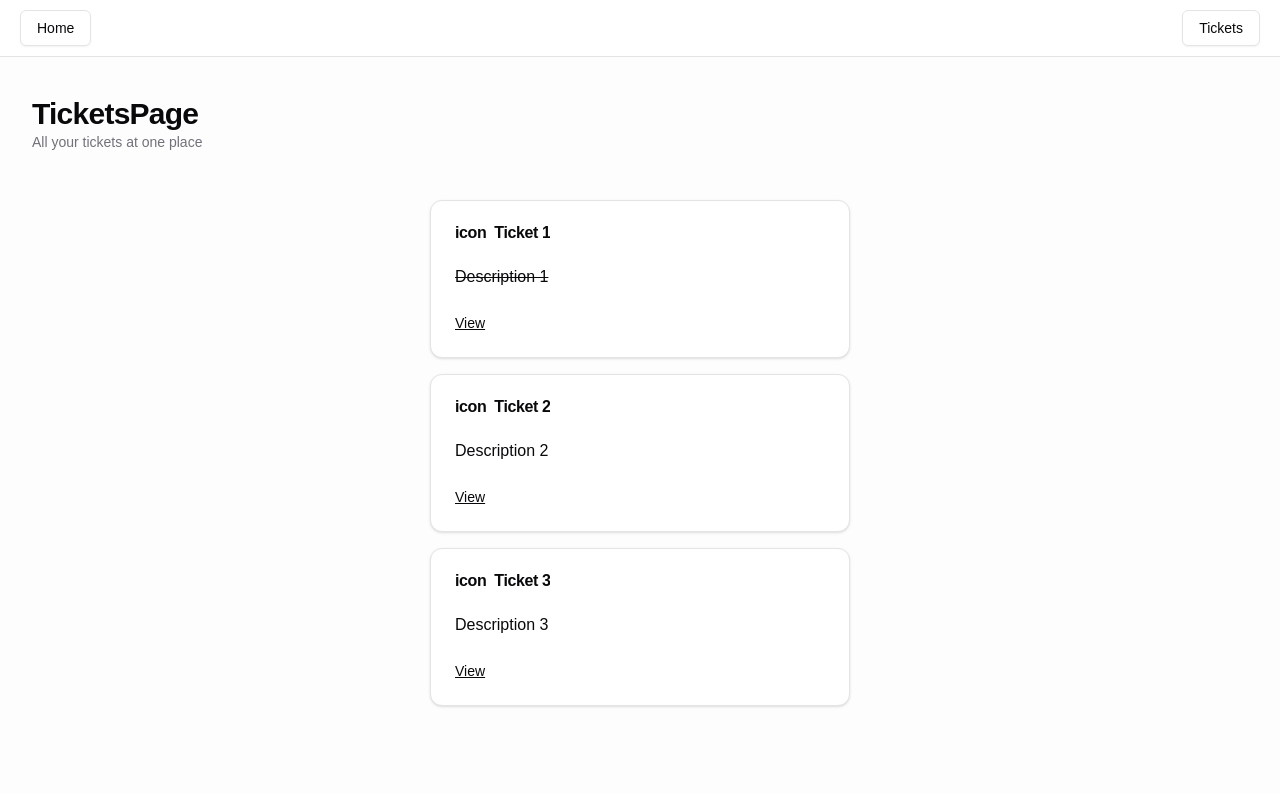
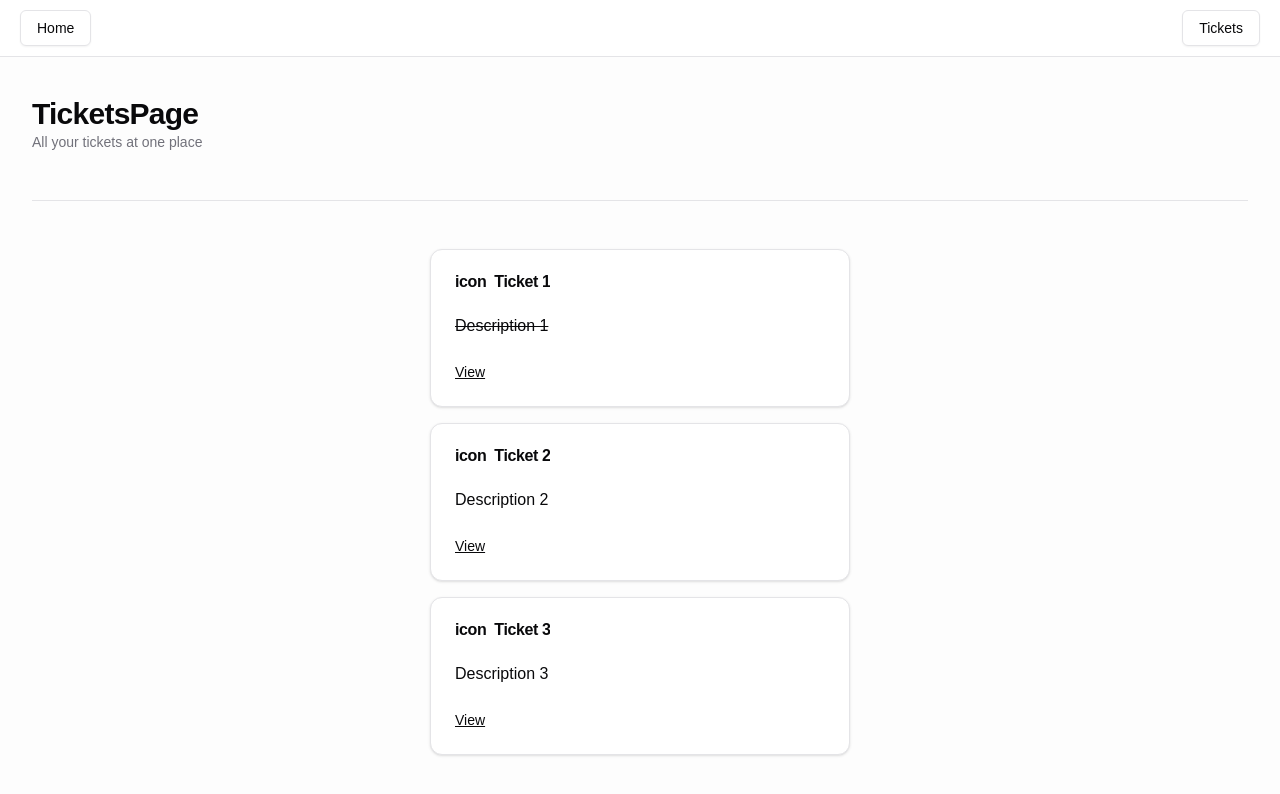
Before and after one commit to yearth/the-road-to-next-app, a Next.js app: page /tickets in a window 1280 px wide. Shown: the top 794 px of the page. Built offline with nearby package versions, Linux system fonts and the light colour scheme.

Commit message:
use shadcn-ui separator component

```diff
--- a/src/app/page.tsx
+++ b/src/app/page.tsx
@@ -1,3 +1,4 @@
+import { Separator } from "@/components/ui/separator";
 import { tickets } from "@/paths";
 import Link from "next/link";
 
@@ -16,6 +17,8 @@ export default function HomePage() {
         </p>
       </div>
 
+      <Separator />
+
       <div className="flex-1 flex flex-col items-center">
         <Link
           href={tickets()}
--- a/src/app/tickets/page.tsx
+++ b/src/app/tickets/page.tsx
@@ -5,6 +5,7 @@ import {
   CardHeader,
   CardTitle,
 } from "@/components/ui/card";
+import { Separator } from "@/components/ui/separator";
 import { initialTickets } from "@/mockData";
 import { ticket as ticketPath } from "@/paths";
 import clsx from "clsx";
@@ -24,6 +25,8 @@ export default function Tickets() {
           All your tickets at one place
         </p>
       </div>
+
+      <Separator />
 
       <div className="flex-1 flex flex-col items-center gap-y-4 animate-fade-in">
         {initialTickets.map((ticket) => (
```
